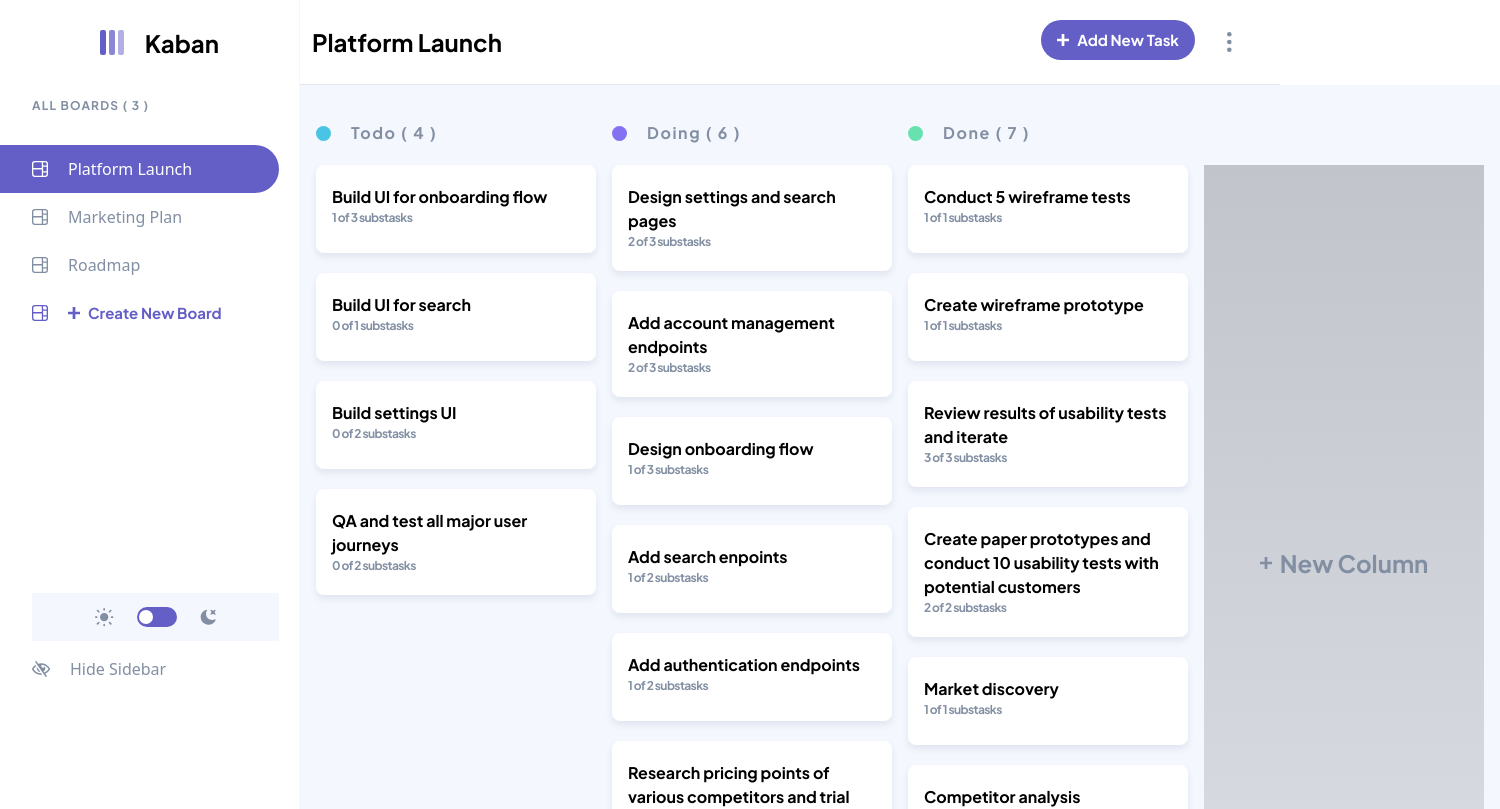
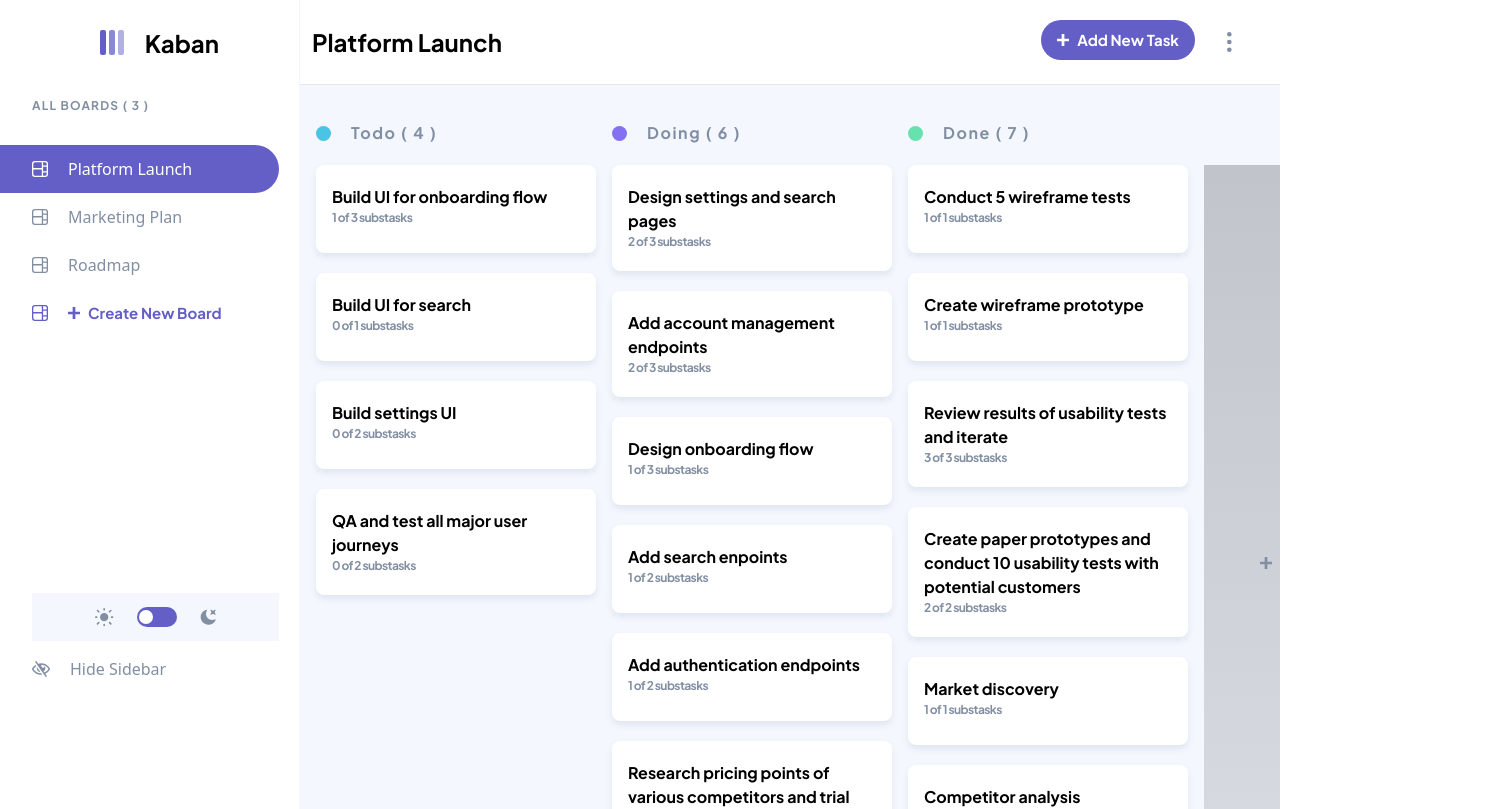
Before and after one commit to phil-forson/Task-Management-Webapp, a React (Vite) app: page / in a window 1280 px wide. Shown: the top 809 px of the page, 1500 px wide, since content can reach past the window. Built offline with nearby package versions, Linux system fonts and the light colour scheme.

Commit message:
More css tweaks

```diff
--- a/src/components/Backdrop/Backdrop.css
+++ b/src/components/Backdrop/Backdrop.css
@@ -6,7 +6,7 @@
   height: 100vh;
   width: 100%;
   z-index: 1000;
-    background: rgba(0,0,0,0.7);
+  background: rgba(0, 0, 0, 0.7);
   color: black;
   display: flex;
   justify-content: center;
--- a/src/components/Board/Board.tsx
+++ b/src/components/Board/Board.tsx
@@ -23,7 +23,7 @@ const Board = ({
   return (
     <BoardContext.Provider value={currentTab}>
       <div
-        className=" p-4 bg-lightGrey max-h-[100vh] dark:bg-veryDarkGrey flex-1 "
+        className=" p-4 bg-lightGrey max-h-[100vh] dark:bg-veryDarkGrey flex-1 overflow-auto "
         style={{ gridColumn: 2, gridRow: 2 }}
       >
         {/* <Emptyboard columnsList={columnsList}/> */}
```
Lines whose indentation alone changed are shown as unchanged.
